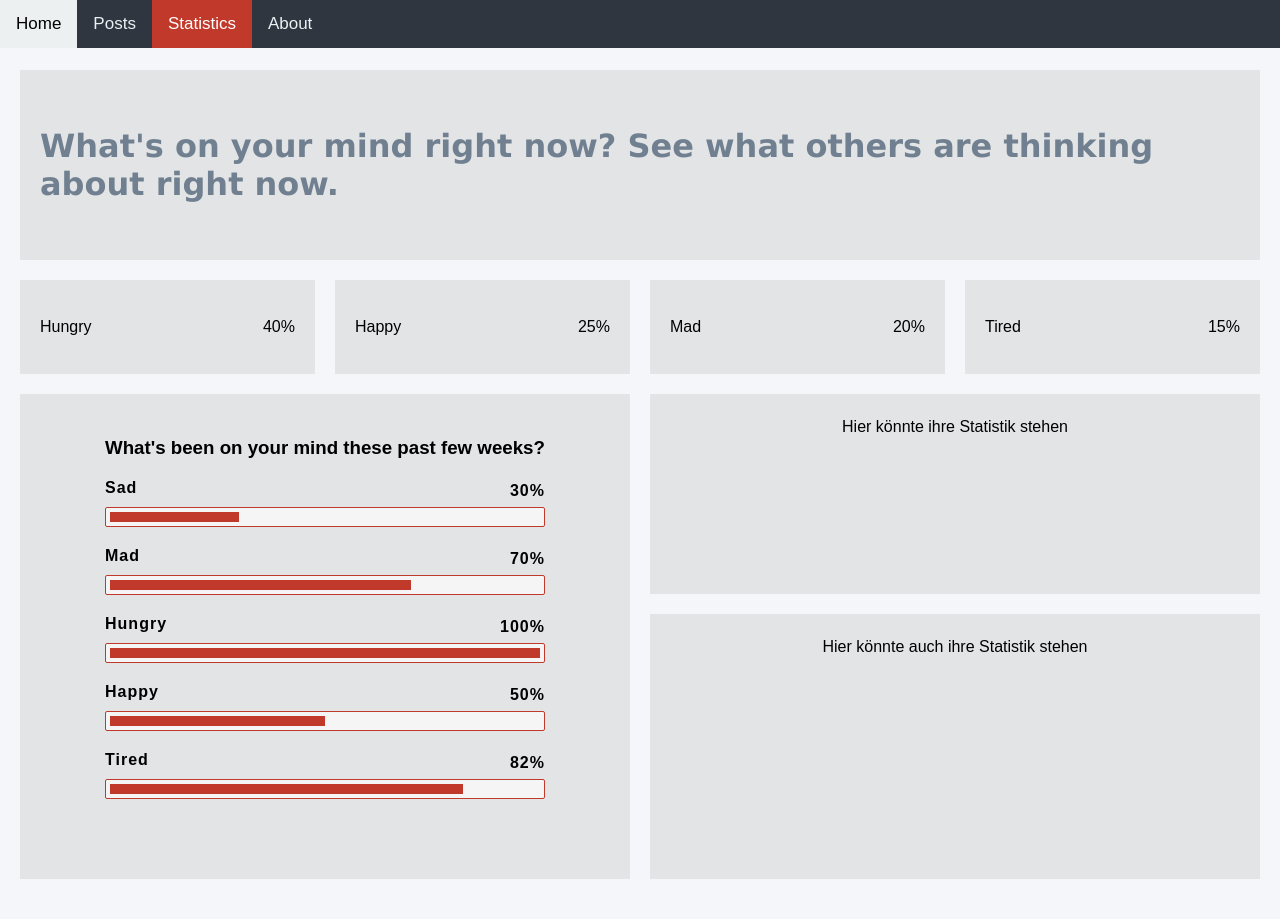
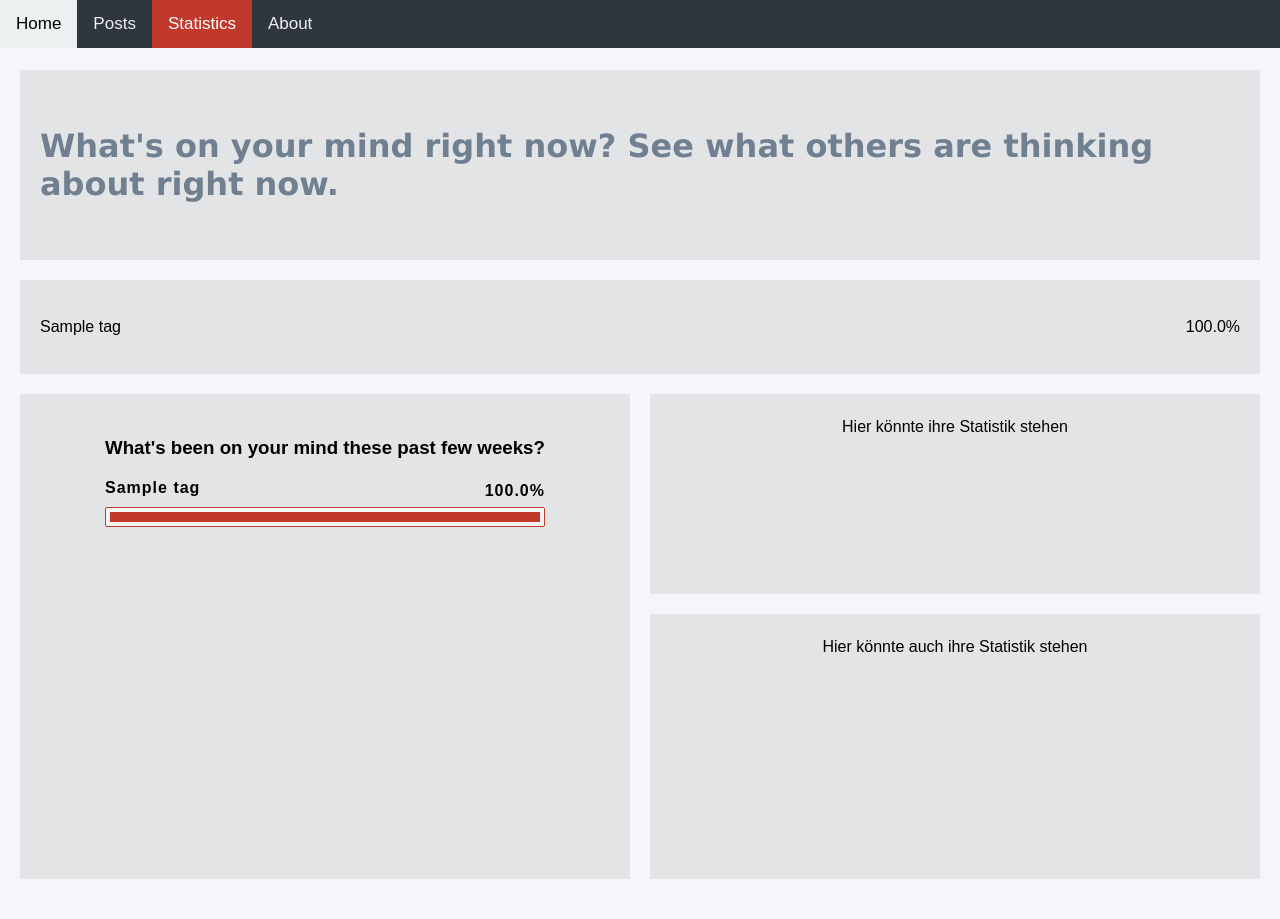
Before and after one commit to m-schridde/innoWeekDiversity, a Flask app: page /statistics.html in a window 1280 px wide. Run offline with Flask 2, Linux system fonts and the light colour scheme; tables that the repository leaves empty hold one stand-in row (values such as "Sample post"); parts of the project's set-up code (start-up, migrations or seed data) failed here and were passed over.

Commit message:
functions added for statistics page

```diff
--- a/app.py
+++ b/app.py
@@ -178,7 +178,20 @@ def deleteRelation(id):
 
 @app.route('/statistics.html')
 def statistics():
-    return render_template('statistics.html')
+
+            tag_id_relations = PostTagRelation.query.all()
+            tags = Tags.query.all()
+            tags_sum = PostTagRelation.query.count()
+            all_tags_count = {}
+
+            for tag in tags:
+
+                tag_id = tag.id
+                tag_count = PostTagRelation.query.filter_by(TagId = tag_id).count()
+                all_tags_count[tag] = round(((tag_count / tags_sum) * 100), 1)
+
+            return render_template('statistics.html', tags = all_tags_count)
+
 
 @app.route('/about.html')
 def about():
--- a/templates/statistics.html
+++ b/templates/statistics.html
@@ -7,8 +7,6 @@
 {% endblock %}
 
 {% block body %}
-
-
 
     <style>
       .main-header {
@@ -56,22 +54,16 @@
       </style>
 
       <div class="main-overview">
+
+      {% for tag, tag_count in tags.items() %}
+
         <div class="overviewcard">
-          <div class="overviewcard__left">Hungry</div>
-          <div class="overviewcard__info">40%</div>
+          <div class="overviewcard__left">{{tag.Name}}</div>
+          <div class="overviewcard__info">{{tag_count}}%</div>
         </div>
-        <div class="overviewcard">
-          <div class="overviewcard__left">Happy</div>
-          <div class="overviewcard__info">25%</div>
-        </div>
-        <div class="overviewcard">
-          <div class="overviewcard__left">Mad</div>
-          <div class="overviewcard__info">20%</div>
-        </div>
-        <div class="overviewcard">
-          <div class="overviewcard__left">Tired</div>
-          <div class="overviewcard__info">15%</div>
-        </div>
+
+      {% endfor %}
+
       </div>
 
       <style>
@@ -111,45 +103,18 @@
 
           <div class="center">
             <h3>What's been on your mind these past few weeks?</h3>
+
+            {% for tag, tag_count in tags.items() %}
+
             <div class="tagBox">
-              <p>Sad</p>
-              <p>30%</p>
+              <p>{{tag.Name}}</p>
+              <p>{{tag_count}}%</p>
               <div class="tag">
-                <div class="tag_level" style="width: 30%"> </div>
+              <div class="tag_level" style="width: {{tag_count}}%"> </div>
               </div>
             </div>
 
-            <div class="tagBox">
-              <p>Mad</p>
-              <p>70%</p>
-              <div class="tag">
-                <div class="tag_level" style="width: 70%"></div>
-              </div>
-            </div>
-
-            <div class="tagBox">
-              <p>Hungry</p>
-              <p>100%</p>
-              <div class="tag">
-                <div class="tag_level" style="width: 100%"></div>
-              </div>
-            </div>
-
-            <div class="tagBox">
-              <p>Happy</p>
-              <p>50%</p>
-              <div class="tag">
-                <div class="tag_level" style="width: 50%"></div>
-              </div>
-            </div>
-
-            <div class="tagBox">
-              <p>Tired</p>
-              <p>82%</p>
-              <div class="tag">
-                <div class="tag_level" style="width: 82%"></div>
-              </div>
-            </div>
+            {% endfor %}
 
             <style>
 
@@ -195,7 +160,6 @@
 
           </div>
 
-
         </div>
         <div class="card">Hier könnte ihre Statistik stehen</div>
         <div class="card">Hier könnte auch ihre Statistik stehen</div>
```
